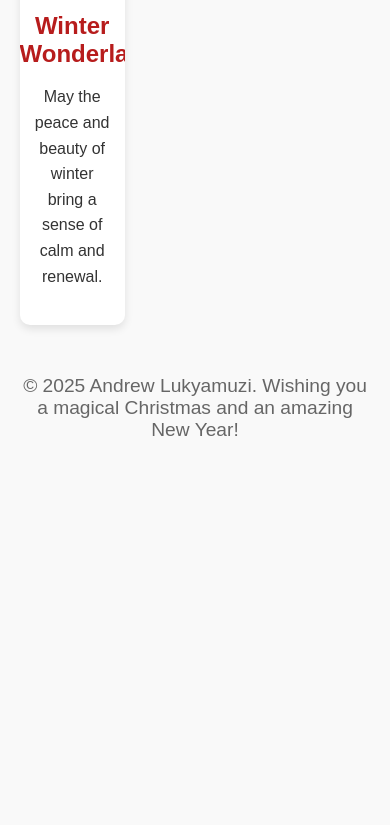
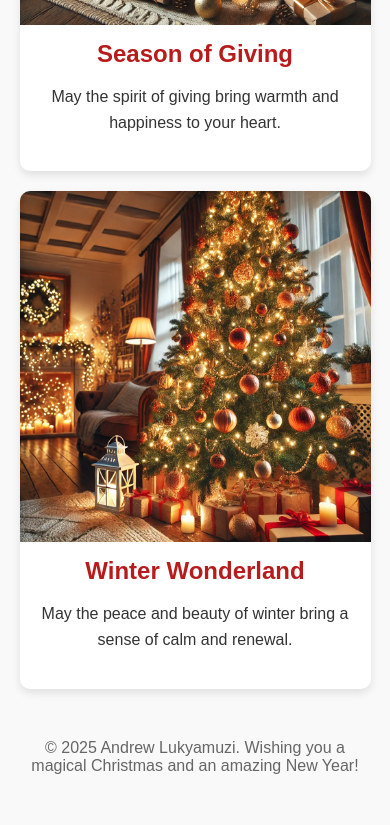
Before and after one commit to Gaussgeek/ChristmasGreetings, a plain HTML site: page index.html in a window 390 px wide. Shown: the part 1074-1899 px from the top of the page. Before the commit the page ends 1565 px from the top, so only its background shows below. Drawn offline with Linux system fonts and the light colour scheme.

Commit message:
updated images

```diff
--- a/index.html
+++ b/index.html
@@ -26,14 +26,14 @@
         }
 
         h1 {
-            font-size: 3.5em;
+            font-size: 3em;
             margin-bottom: 10px;
             color: #b71c1c;
             text-shadow: 2px 2px 5px rgba(0, 0, 0, 0.3);
         }
 
         h2 {
-            font-size: 1.8em;
+            font-size: 1.5em;
             color: #555;
         }
 
@@ -84,6 +84,44 @@
             font-size: 1.2em;
             color: #666;
         }
+
+        /* Responsive Styles */
+        @media (max-width: 768px) {
+            .content {
+                flex-direction: column;
+                align-items: center;
+            }
+
+            .card {
+                width: 80%; /* Cards occupy 80% of screen width on smaller devices */
+            }
+
+            h1 {
+                font-size: 2.5em;
+            }
+
+            h2 {
+                font-size: 1.3em;
+            }
+        }
+
+        @media (max-width: 480px) {
+            h1 {
+                font-size: 2em;
+            }
+
+            h2 {
+                font-size: 1.1em;
+            }
+
+            .card {
+                width: 100%; /* Cards take full width on very small devices */
+            }
+
+            .footer {
+                font-size: 1em;
+            }
+        }
     </style>
 </head>
 <body>
```
